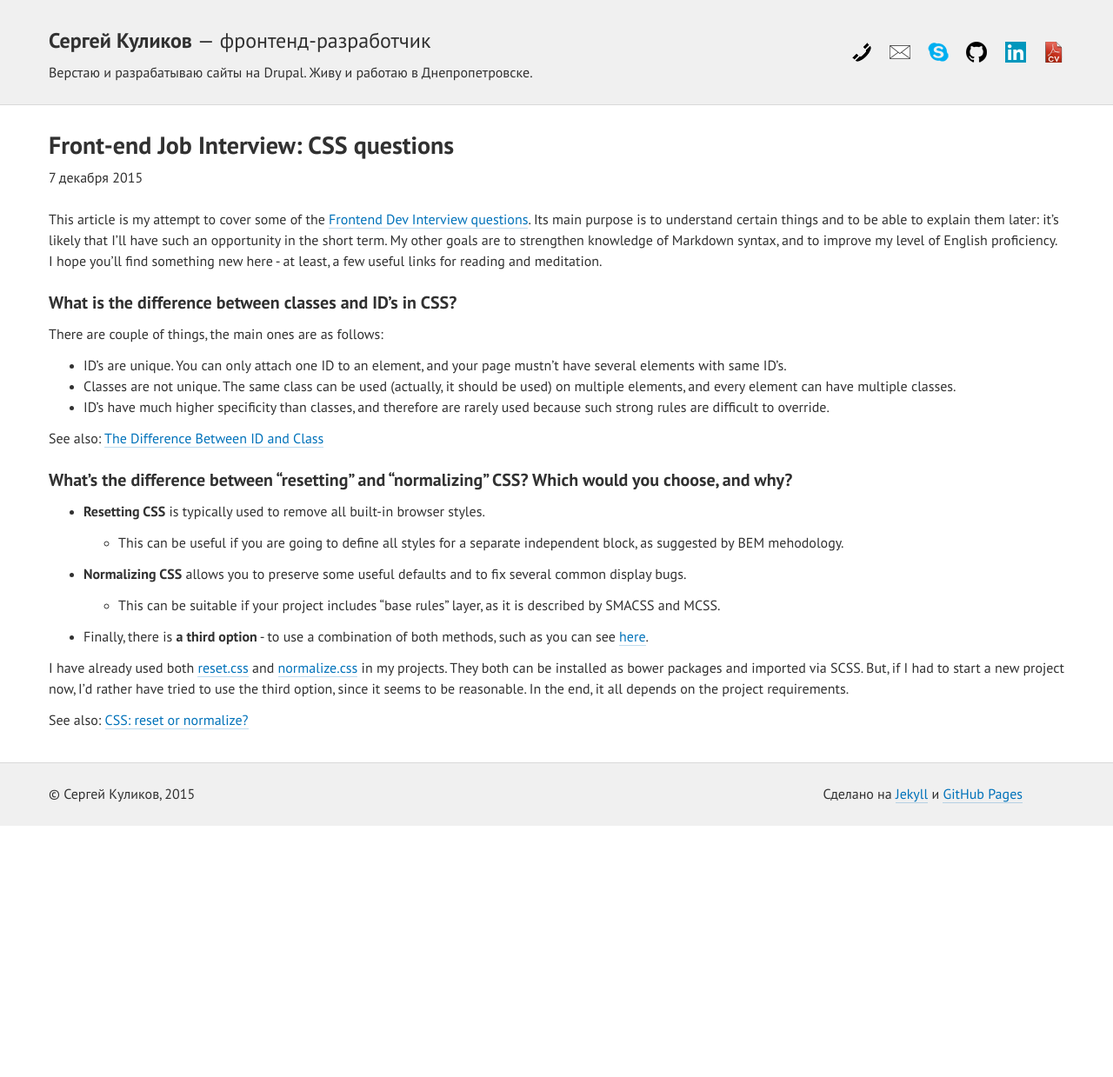
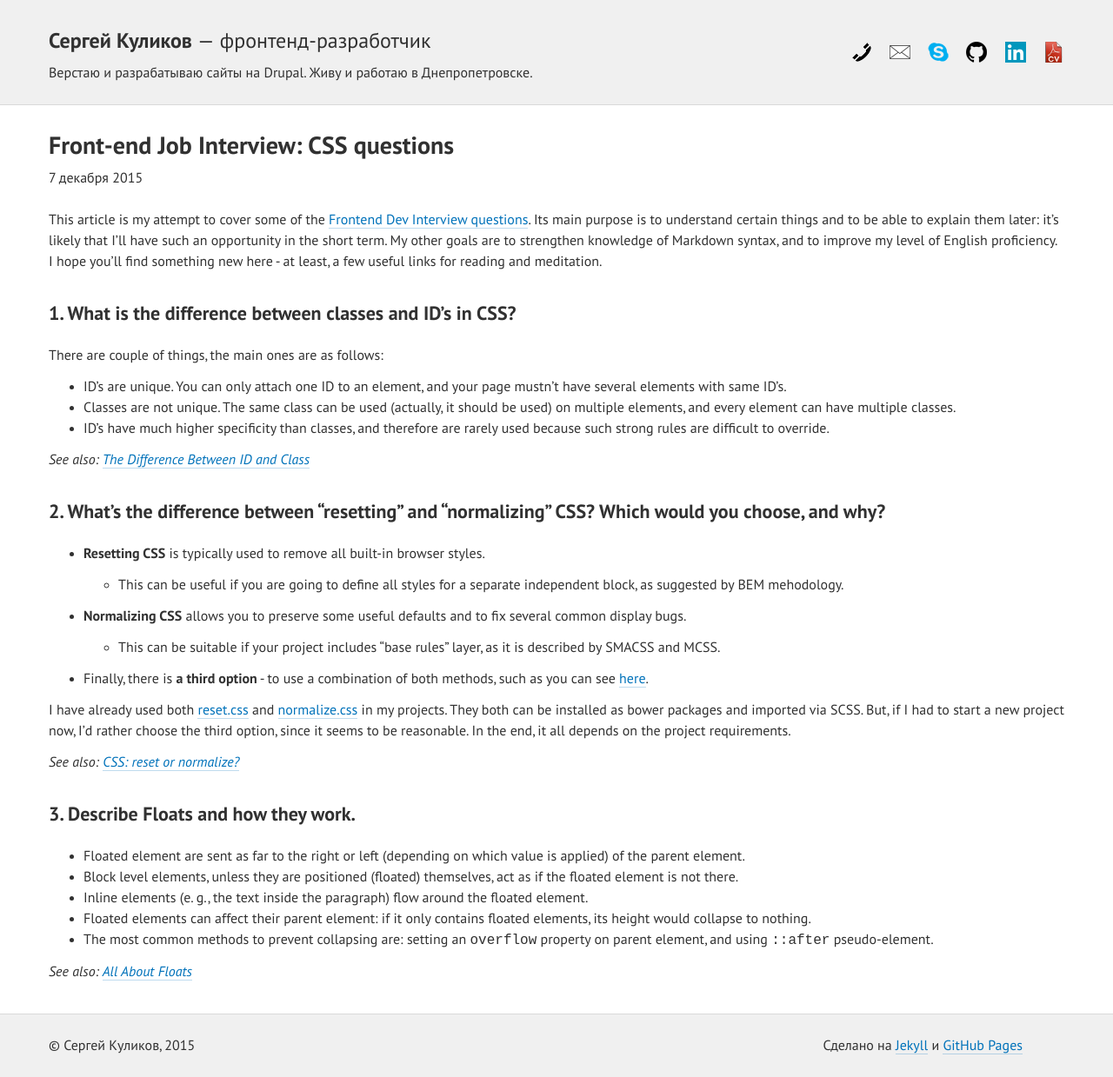
Before and after one commit to web-padawan/web-padawan.github.io, a Jekyll site: the page built from _posts/2015-12-07-frontend-css-questions.md, in a window 1280 px wide. Shown: the whole page at 87% size. Built offline with Jekyll 4.4.1, drawn with Linux system fonts in a browser that asks for light colours; before the commit the page ends 950 px from its top, so only the background shows below that.

Commit message:
[new] post: CSS questions, draft: 0.0.3

````diff
--- a/_posts/2015-12-07-frontend-css-questions.md
+++ b/_posts/2015-12-07-frontend-css-questions.md
@@ -9,7 +9,7 @@ Its main purpose is to understand certain things and to be able to explain them
 My other goals are to strengthen knowledge of Markdown syntax, and to improve my level of English proficiency.
 I hope you'll find something new here - at least, a few useful links for reading and meditation.
 
-##### What is the difference between classes and ID's in CSS?
+#### 1. What is the difference between classes and ID's in CSS?
 
 There are couple of things, the main ones are as follows:
 
@@ -17,9 +17,9 @@ There are couple of things, the main ones are as follows:
 + Classes are not unique. The same class can be used (actually, it should be used) on multiple elements, and every element can have multiple classes.
 + ID's have much higher specificity than classes, and therefore are rarely used because such strong rules are difficult to override.
 
-See also: [The Difference Between ID and Class](https://css-tricks.com/the-difference-between-id-and-class)
+*See also: [The Difference Between ID and Class](https://css-tricks.com/the-difference-between-id-and-class)*
 
-##### What's the difference between "resetting" and "normalizing" CSS? Which would you choose, and why?
+#### 2. What's the difference between "resetting" and "normalizing" CSS? Which would you choose, and why?
 
 + **Resetting CSS** is typically used to remove all built-in browser styles.
   + This can be useful if you are going to define all styles for a separate independent block, as suggested by BEM mehodology.
@@ -29,7 +29,17 @@ See also: [The Difference Between ID and Class](https://css-tricks.com/the-diffe
 
 I have already used both [reset.css](https://github.com/shannonmoeller/reset-css) and [normalize.css](https://github.com/JohnAlbin/normalize-scss) in my projects.
 They both can be installed as bower packages and imported via SCSS.
-But, if I had to start a new project now, I'd rather have tried to use the third option, since it seems to be reasonable.
+But, if I had to start a new project now, I'd rather choose the third option, since it seems to be reasonable.
 In the end, it all depends on the project requirements.
 
-See also: [CSS: reset or normalize?](https://the-pastry-box-project.net/oli-studholme/2013-june-3)
+*See also: [CSS: reset or normalize?](https://the-pastry-box-project.net/oli-studholme/2013-june-3)*
+
+#### 3. Describe Floats and how they work.
+
++ Floated element are sent as far to the right or left (depending on which value is applied) of the parent element.
++ Block level elements, unless they are positioned (floated) themselves, act as if the floated element is not there.
++ Inline elements (e. g., the text inside the paragraph) flow around the floated element.
++ Floated elements can affect their parent element: if it only contains floated elements, its height would collapse to nothing.
++ The most common methods to prevent collapsing are: setting an ```overflow``` property on parent element, and using ```::after``` pseudo-element.
+
+*See also: [All About Floats](https://css-tricks.com/all-about-floats)*
````
